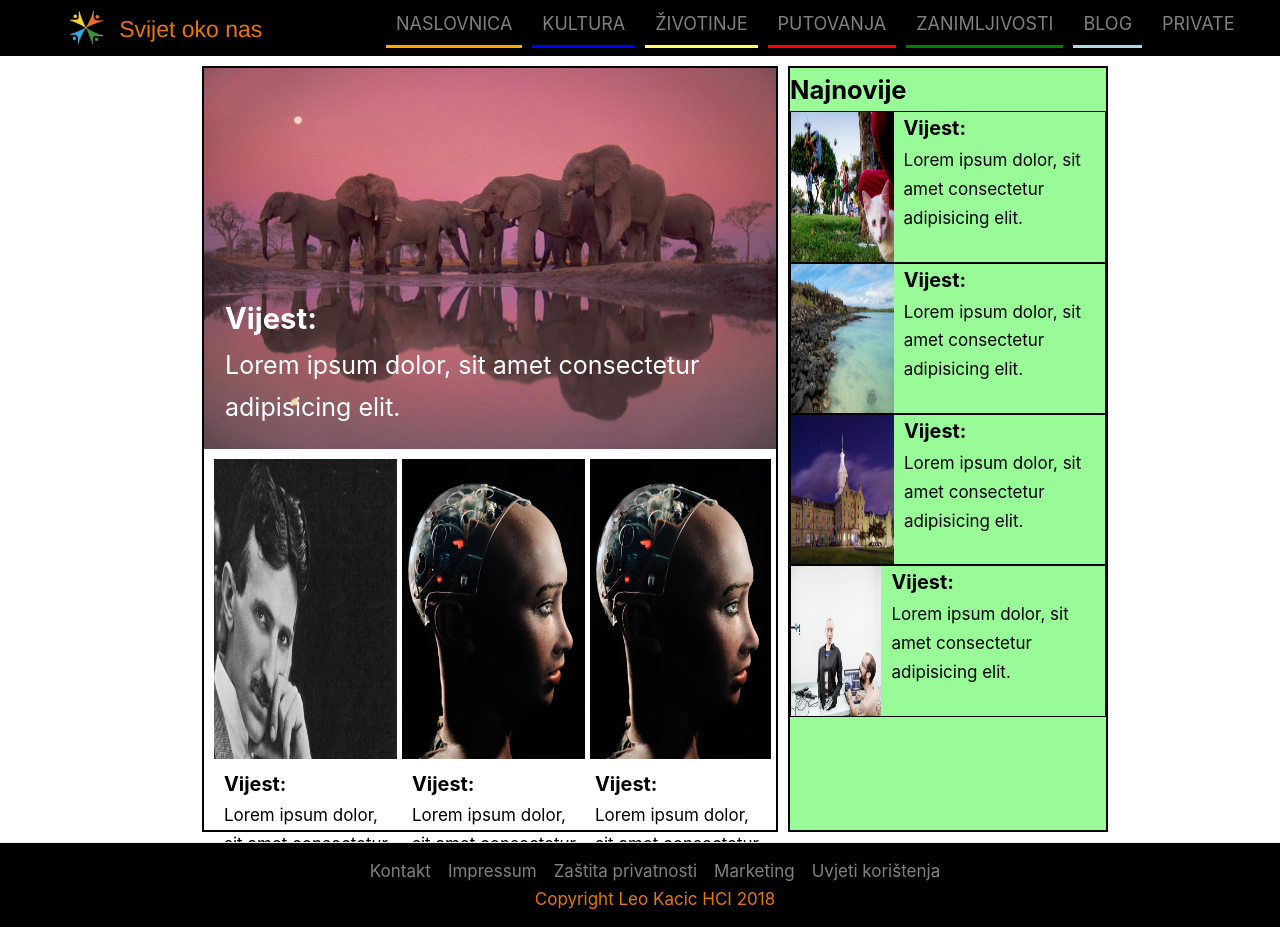
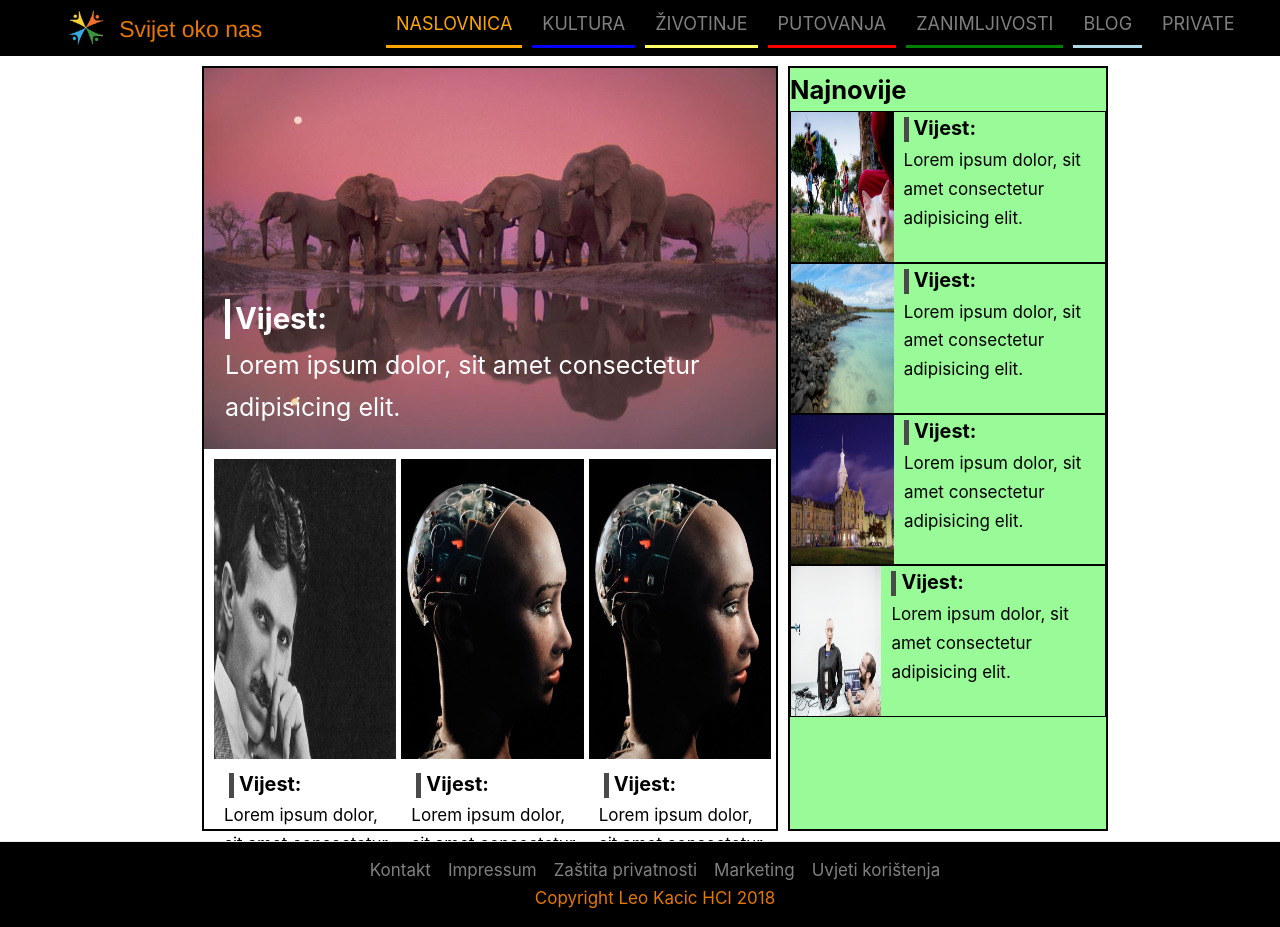
Before and after one commit to leokacic/HCILog, a Gatsby site: page / in a window 1280 px wide. Shown: the top 927 px of the page. Built offline with nearby package versions, Linux system fonts and the light colour scheme; Gatsby itself is replaced by a stand-in of ours.

Commit message:
Doda oznake

```diff
--- a/src/components/Aside/index.js
+++ b/src/components/Aside/index.js
@@ -19,7 +19,7 @@ export default () => (
           />
         </div>
         <div className={styles.TekstNovosti}>
-          <h3>Vijest:</h3>
+          <div className={styles.Oznaka}><h3>Vijest:</h3> </div>
           <p>Lorem ipsum dolor, sit amet consectetur adipisicing elit.</p>
         </div>
       </div>
@@ -28,7 +28,7 @@ export default () => (
           <img className={styles.SlikaNovosti} src={Obala} alt="Casablanca" />
         </div>
         <div className={styles.TekstNovosti}>
-          <h3>Vijest:</h3>
+        <div className={styles.Oznaka}><h3>Vijest:</h3> </div>
           <p>Lorem ipsum dolor, sit amet consectetur adipisicing elit.</p>
         </div>
       </div>
@@ -41,7 +41,7 @@ export default () => (
           />
         </div>
         <div className={styles.TekstNovosti}>
-          <h3>Vijest:</h3>
+        <div className={styles.Oznaka}><h3>Vijest:</h3> </div>
           <p>Lorem ipsum dolor, sit amet consectetur adipisicing elit.</p>
         </div>
       </div>
@@ -50,7 +50,7 @@ export default () => (
           <img className={styles.SlikaNovosti} src={Android} alt="Casablanca" />
         </div>
         <div className={styles.TekstNovosti}>
-          <h3>Vijest:</h3>
+        <div className={styles.Oznaka}><h3>Vijest:</h3> </div>
           <p>Lorem ipsum dolor, sit amet consectetur adipisicing elit.</p>
         </div>
       </div>
--- a/src/components/Aside/styles.module.css
+++ b/src/components/Aside/styles.module.css
@@ -38,6 +38,17 @@
   text-align: start;
   margin-left: 5px;
 }
+.Oznaka{
+  display: flex;
+}
+.Oznaka::before {
+  content: '';
+  height: 25px;
+  width: 5px;
+  background-color: #4a4a4a;
+  margin-left: 5px ;
+  margin-top: 5px;
+}
 @supports (display: grid) {
   @media screen and (max-width: 400px) {
     /*za mobitele */
--- a/src/components/Header/index.js
+++ b/src/components/Header/index.js
@@ -15,7 +15,7 @@ export default () => (
       </span>
 
       <Nav>
-        <NavLink to="/naslovnica" exact="true">
+        <NavLink to="/" exact="true">
           Naslovnica
         </NavLink>
         <NavLink to="/kultura" id={styles.kultura}>
--- a/src/components/MainNews/index.js
+++ b/src/components/MainNews/index.js
@@ -11,7 +11,7 @@ export default () => (
       <div className={styles.PrvaVijest}>
         <img className={styles.GlavnaSlika} src={Slon} alt="Slonovi" />
         <div className={styles.BottomLeft}>
-          <h3>Vijest:</h3>
+        <div className={styles.OznakaG}><h3>Vijest:</h3> </div>
           <p>Lorem ipsum dolor, sit amet consectetur adipisicing elit.</p>
         </div>
       </div>
@@ -20,21 +20,21 @@ export default () => (
       <div className={styles.DrugaVijest}>
         <img className={styles.SporedneSlike} src={Tesla} alt="Nikola Tesla" />
         <div className={styles.TekstSporednih}>
-          <h3>Vijest:</h3>
+          <div className={styles.Oznaka}><h3>Vijest:</h3> </div>
           <p>Lorem ipsum dolor, sit amet consectetur adipisicing elit.</p>
         </div>
       </div>
       <div className={styles.DrugaVijest}>
         <img className={styles.SporedneSlike} src={Sophie} alt="Nikola Tesla" />
         <div className={styles.TekstSporednih}>
-          <h3>Vijest:</h3>
+        <div className={styles.Oznaka}><h3>Vijest:</h3> </div>
           <p>Lorem ipsum dolor, sit amet consectetur adipisicing elit.</p>
         </div>
       </div>
-      <div className={styles.DrugaVijesta}>
+      <div className={styles.DrugaVijest}>
         <img className={styles.SporedneSlike} src={Sophie} alt="Nikola Tesla" />
         <div className={styles.TekstSporednih}>
-          <h3>Vijest:</h3>
+        <div className={styles.Oznaka}><h3>Vijest:</h3> </div>
           <p>Lorem ipsum dolor, sit amet consectetur adipisicing elit.</p>
         </div>
       </div>
--- a/src/components/MainNews/styles.module.css
+++ b/src/components/MainNews/styles.module.css
@@ -24,6 +24,28 @@
   height: 100%;
   max-width: 300px;
   max-height: 300px;
+}
+.Oznaka{
+  display: flex;
+}
+.Oznaka::before {
+  content: '';
+  height: 25px;
+  width: 5px;
+  background-color: #4a4a4a;
+  margin-left: 5px ;
+  margin-top: 5px;
+}
+.OznakaG{
+  display: flex;
+}
+.OznakaG::before {
+  content: '';
+  height: 40px;
+  width: 5px;
+  background-color: white;
+  margin-left: 5px ;
+  margin-top: 5px;
 }
 .TekstSporednih{
   display: flex;
```
Also changed, not shown: data.json (added, +40 -0 lines).
